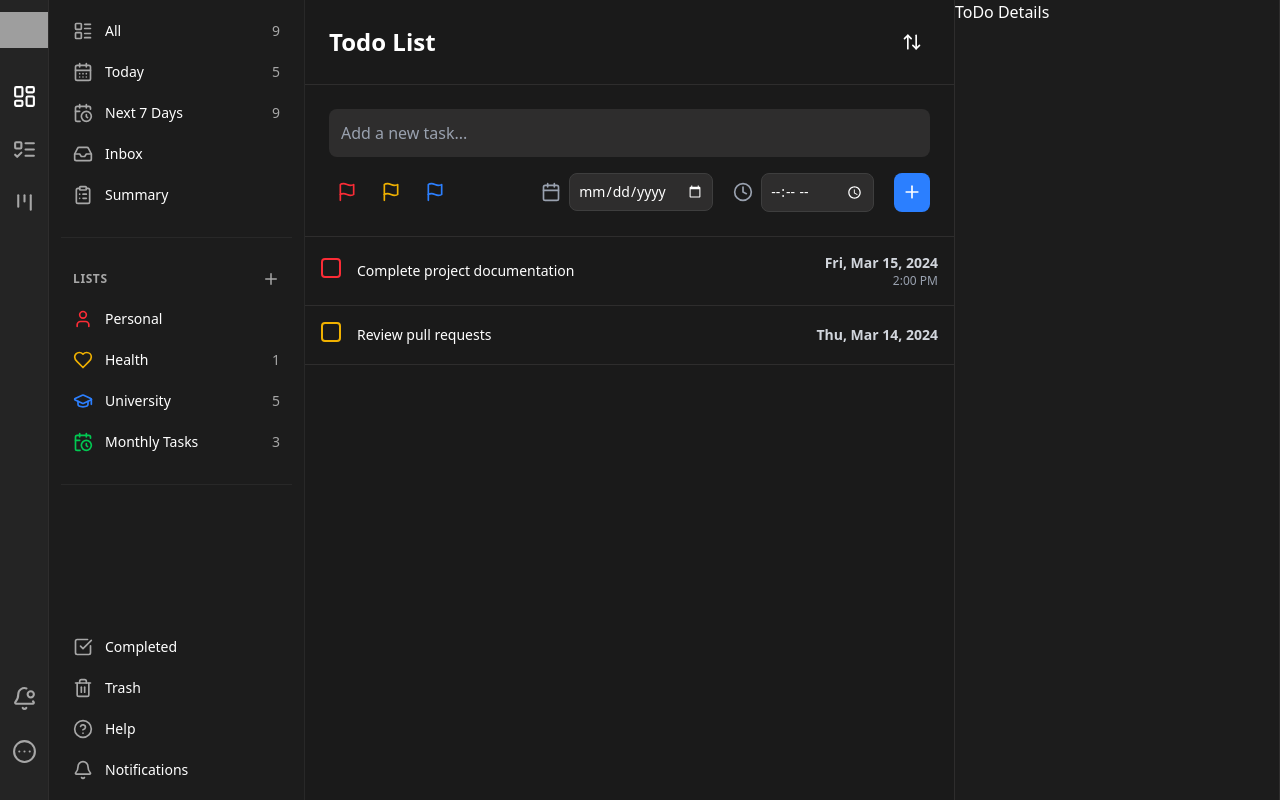
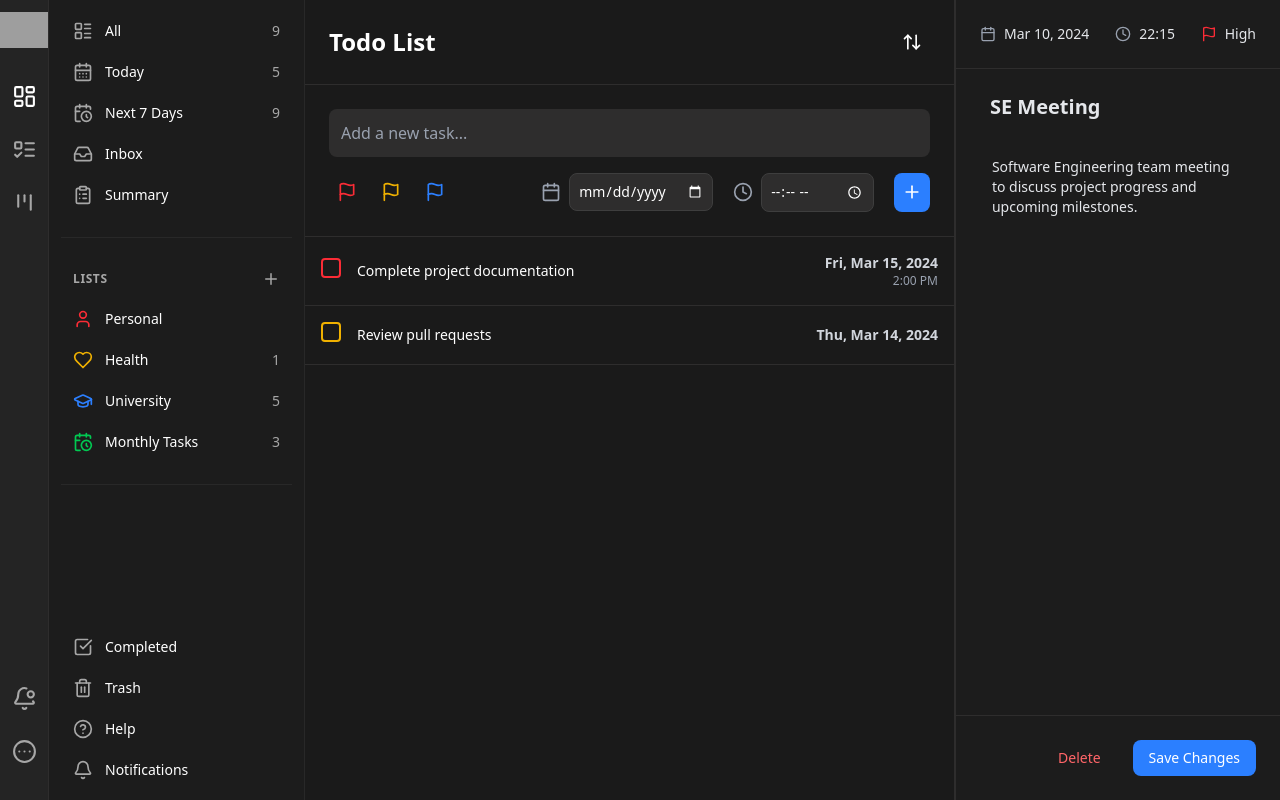
Before and after one commit to HammadAli132/Scrumban-Management-System, a React (Vite) app in the folder Frontend/: page /to-do-list in a window 1280 px wide. Built offline with nearby package versions, Linux system fonts and the light colour scheme; grey boxes are pictures that could not be loaded.

Commit message:
right sidebar of todo is complete

```diff
--- a/Frontend/src/components/todo_list/ToDoDetail.jsx
+++ b/Frontend/src/components/todo_list/ToDoDetail.jsx
@@ -1,7 +1,80 @@
-export default function ToDoDetail() {
+import React, { useState } from 'react';
+import { Calendar, Clock, Flag as Flag2, Tags } from 'lucide-react';
+
+
+export default function ToDoDetail({ todo }) {
+    const [description, setDescription] = useState(todo?.description || '');
+
+    if (!todo) {
+        return (
+            <div className="flex flex-col w-1/3 border-l border-[#2e2d2d] bg-[#1c1c1c] p-6">
+                <p className="text-gray-400 text-center mt-10">Select a task to view details</p>
+            </div>
+        );
+    }
+
+    const handleSave = () => {
+        // Handle save logic here
+        console.log('Saving todo with description:', description);
+    };
+
+    const handleDelete = () => {
+        // Handle delete logic here
+        console.log('Deleting todo:', todo.id);
+    };
+
     return (
-        <div className="flex flex-col w-1/3 border-r border-[#2e2d2d]">
-            ToDo Details
+        <div className="flex flex-col w-1/3 border-l border-[#2e2d2d] bg-[#1c1c1c] text-gray-200">
+            {/* Top Meta Info */}
+            <div className="p-6 border-b border-[#2e2d2d] space-y-4">
+                <div className="flex items-center justify-between">
+                    <div className="flex items-center space-x-2">
+                        <Calendar className="w-4 h-4 text-gray-400" />
+                        <span className="text-sm">{todo.dueDate}</span>
+                    </div>
+                    <div className="flex items-center space-x-2">
+                        <Clock className="w-4 h-4 text-gray-400" />
+                        <span className="text-sm">{todo.time}</span>
+                    </div>
+                    <div className="flex items-center space-x-2">
+                        <Flag2 className="w-4 h-4 text-red-500" />
+                        <span className="text-sm">{todo.priority}</span>
+                    </div>
+                </div>
+
+            </div>
+            <div className="flex-1 p-6 space-y-6">
+                <h2 className="text-xl ml-[10px] font-semibold">{todo.title}</h2>
+
+                {/* Content */}
+
+                {/* Description */}
+                <div>
+                    <textarea
+                        value={description}
+                        onChange={(e) => setDescription(e.target.value)}
+                        className="w-full h-96 bg-transparent rounded-lg p-3 text-sm text-gray-200 focus:outline-none focus:border-gray-500 resize-none"
+                        placeholder="Notes..."
+                    />
+                </div>
+
+            </div>
+
+            {/* Action Buttons */}
+            <div className="p-6 border-t border-[#2e2d2d] flex justify-end space-x-4">
+                <button
+                    onClick={handleDelete}
+                    className="px-4 py-2 text-sm font-medium text-red-400 hover:text-red-200 hover:cursor-pointer hover:bg-red-500 rounded-xl transition-colors"
+                >
+                    Delete
+                </button>
+                <button
+                    onClick={handleSave}
+                    className="px-4 py-2 text-sm font-medium bg-blue-500 text-white rounded-lg hover:bg-blue-600 transition-colors hover:cursor-pointer"
+                >
+                    Save Changes
+                </button>
+            </div>
         </div>
-    )
+    );
 }
--- a/Frontend/src/pages/ToDo.jsx
+++ b/Frontend/src/pages/ToDo.jsx
@@ -1,13 +1,24 @@
+import React, { useState } from 'react';
+
 import ToDoDetail from "../components/todo_list/ToDoDetail";
 import ToDoList from "../components/todo_list/ToDoList";
 import ToDoSidebar from "../components/todo_list/ToDoSidebar";
 
 export default function ToDo() {
+    const [selectedTodo] = useState({
+        id: 1,
+        title: "SE Meeting",
+        description: "Software Engineering team meeting to discuss project progress and upcoming milestones.",
+        dueDate: "Mar 10, 2024",
+        time: "22:15",
+        priority: "High",
+        tags: ["University", "Meeting", "Important"]
+      });
     return (
         <div className="flex flex-row w-full h-full">
             <ToDoSidebar />
             <ToDoList />
-            <ToDoDetail />
+            <ToDoDetail todo={selectedTodo}  />
         </div>
     )
 }
```
